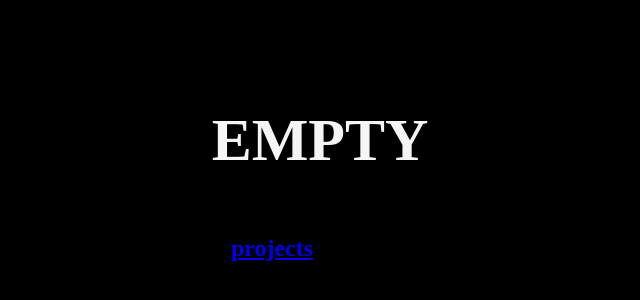
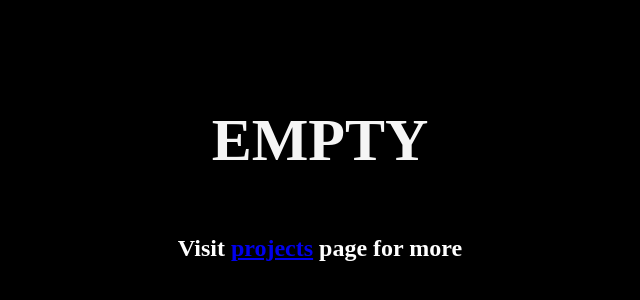
Before and after one commit to vit-samchuk/project-manager, a website: page index.html in a window 1280 px wide. Shown: the part 234-534 px from the top of the page, without its empty margins (320-960 px from the left). Drawn offline with Linux system fonts and the light colour scheme.

Commit message:
update index.html

```diff
--- a/index.html
+++ b/index.html
@@ -22,6 +22,8 @@
     div {
       display: flex;
       flex-direction: column;
+      color: white;
+      align-items: center;
     }
   </style>
 </head>
```
